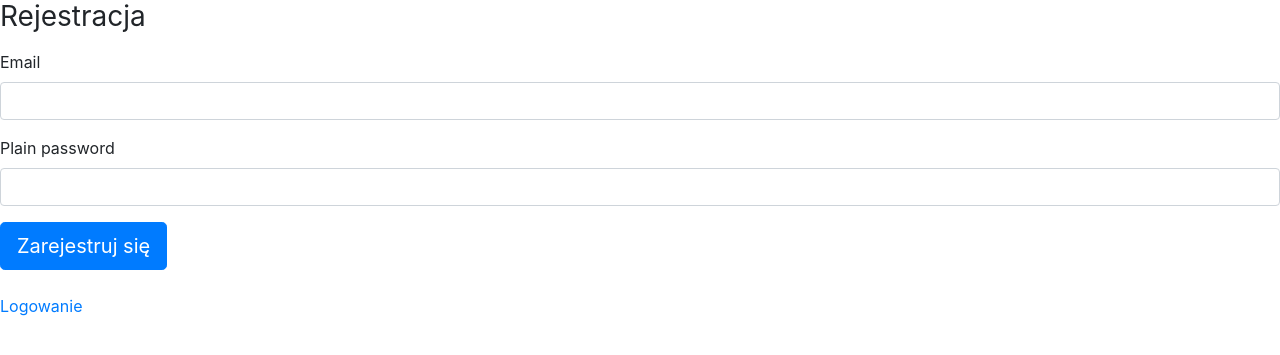
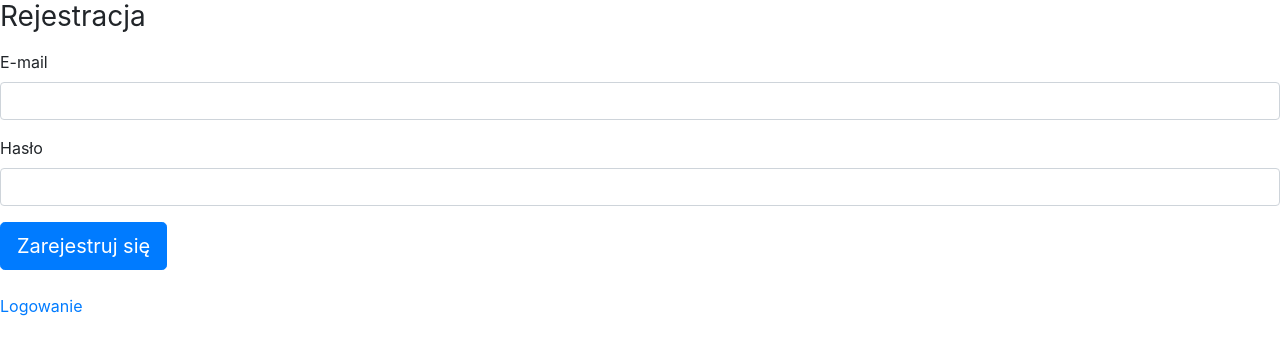
Before and after one commit to HubertSitarski/telemedico, a Symfony app: template templates/registration/register.html.twig in a window 1280 px wide. Shown: the top 355 px of the page. Run offline with Twig, Linux system fonts and the light colour scheme; the template is opened without the code that fills it, so the values that code supplies are empty; form fields are guessed from the names that the template uses; some libraries are stand-ins or nearby versions.

Commit message:
Label fix

```diff
--- a/templates/registration/register.html.twig
+++ b/templates/registration/register.html.twig
@@ -5,14 +5,14 @@
     <link rel="stylesheet" href="{{ asset('css/registration.css') }}">
 {% endblock %}
 
-{% block title %}Register{% endblock %}
+{% block title %}Rejestracja{% endblock %}
 
 {% block body %}
     {{ form_start(registrationForm, { 'attr': {'class': 'form-register'} }) }}
         <h1 class="h3 mb-3 font-weight-normal">Rejestracja</h1>
 
-        {{ form_row(registrationForm.email, { 'attr': {'class': 'form-control'} }) }}
-        {{ form_row(registrationForm.plainPassword, { 'attr': {'class': 'form-control'} }) }}
+        {{ form_row(registrationForm.email, { 'label': 'E-mail', 'attr': {'class': 'form-control'} }) }}
+        {{ form_row(registrationForm.plainPassword, { 'label': 'Hasło', 'attr': {'class': 'form-control'} }) }}
 
     <button class="btn btn-lg btn-primary" type="submit">
         Zarejestruj się
```
